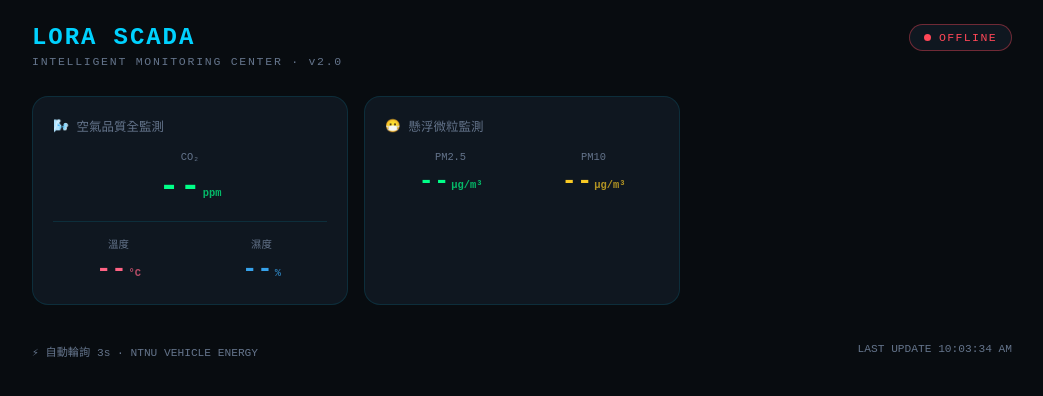
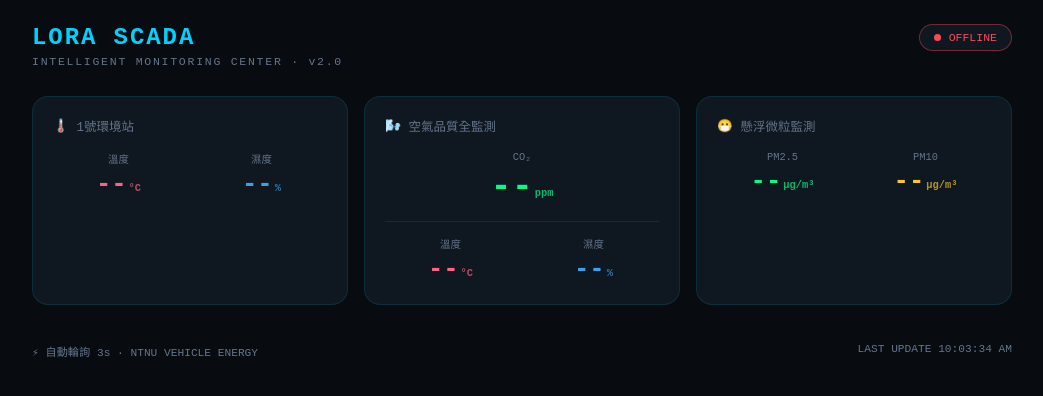
Before and after one commit to 0918tonychen-commits/ysz, a Flask app: page / in a window 1280 px wide. Shown: the top 396 px of the page, without its empty margins (118-1161 px from the left). Run offline with Flask 3, Linux system fonts and the light colour scheme.

Commit message:
feat!: finalize LoRa SCADA v2.0 with unified sensor mapping, batch syncing, and CSV telemetry export

```diff
--- a/templates/index.html
+++ b/templates/index.html
@@ -6,7 +6,7 @@
   <title>LoRa SCADA 智能監控中心</title>
   <script src="https://cdn.jsdelivr.net/npm/chart.js"></script>
   <style>
-    /* ── 完整 CSS 恢復：包含所有變數與動畫 ── */
+    /* ── 完整 CSS 恢復 ── */
     *, *::before, *::after { box-sizing: border-box; margin: 0; padding: 0; }
 
     :root {
@@ -43,7 +43,6 @@
       justify-content: space-between;
       align-items: flex-start;
       margin-bottom: 28px;
-      gap: 16px;
     }
     .header-left h1 {
       font-size: 1.5rem;
@@ -68,7 +67,6 @@
       border: 0.5px solid var(--border);
       border-radius: 999px;
       font-size: 0.72rem;
-      letter-spacing: 0.12em;
     }
     .status-badge.is-online { border-color: rgba(0,255,136,0.4); color: var(--green); }
     .status-badge.is-offline { border-color: rgba(255,71,87,0.4); color: #ff4757; }
@@ -92,7 +90,6 @@
       cursor: pointer;
       transition: transform 0.25s ease, border-color 0.25s ease;
       position: relative;
-      overflow: hidden;
     }
     .card:hover { transform: translateY(-3px); border-color: var(--border-hover); }
     .card.active { border-color: var(--cyan); box-shadow: 0 0 24px rgba(0,210,255,0.15); }
@@ -129,6 +126,7 @@
       opacity: 0;
       overflow: hidden;
       transition: max-height 0.5s ease, opacity 0.4s ease;
+      margin-top: 16px;
     }
     .chart-panel.show { max-height: 500px; opacity: 1; padding: 20px; border-color: var(--cyan); }
 
@@ -140,18 +138,9 @@
       padding: 5px 12px;
       border-radius: 6px;
       cursor: pointer;
-      font-size: 0.8rem;
-    }
-    .close-btn:hover { color: var(--text); }
-
-    .footer {
-      display: flex;
-      justify-content: space-between;
-      margin-top: 20px;
-      font-size: 0.7rem;
-      color: var(--muted);
     }
 
+    .footer { display: flex; justify-content: space-between; margin-top: 20px; font-size: 0.7rem; color: var(--muted); }
     .c-red { color: var(--red); }
     .c-blue { color: var(--blue); }
     .c-green { color: var(--green); }
@@ -182,9 +171,7 @@
         <button class="close-btn" onclick="closeChart()">✕</button>
       </div>
     </div>
-    <div style="height:300px; width:100%;">
-      <canvas id="myChart"></canvas>
-    </div>
+    <div style="height:300px; width:100%;"><canvas id="myChart"></canvas></div>
   </div>
 
   <div class="footer">
@@ -196,9 +183,10 @@
 
 <script>
 // ────────────────────────────────────────────
-// 1. 設定與狀態
+// 1. 設定 (把 s01 加回來了！)
 // ────────────────────────────────────────────
 const SENSOR_CONFIG = {
+  s01: { name: '1號環境站',    icon: '🌡️', type: 'env' },
   s02: { name: '空氣品質全監測', icon: '🌬️', type: 'air_all' },
   s03: { name: '懸浮微粒監測',  icon: '😷', type: 'pm_data' },
 };
@@ -207,7 +195,7 @@ let activeNode = null;
 let isFetching = false;
 
 // ────────────────────────────────────────────
-// 2. Chart.js 初始化 (恢復雙 Y 軸設定)
+// 2. Chart 初始化
 // ────────────────────────────────────────────
 const ctx = document.getElementById('myChart').getContext('2d');
 const chart = new Chart(ctx, {
@@ -226,7 +214,7 @@ const chart = new Chart(ctx, {
 });
 
 // ────────────────────────────────────────────
-// 3. 介面渲染
+// 3. 介面初始化與更新
 // ────────────────────────────────────────────
 function initCards() {
   const grid = document.getElementById('scada-grid');
@@ -238,81 +226,63 @@ function initCards() {
 
     let body = '';
     if (conf.type === 'air_all') {
-      body = `
-        <div class="co2-display">
-          <div class="val-label">CO₂</div>
-          <div class="val-num c-green"><span id="${id}-co2">--</span><span class="val-unit">ppm</span></div>
-        </div>
-        <div class="val-row">
-          <div class="val-item">
-            <div class="val-label">溫度</div>
-            <div class="val-num c-red"><span id="${id}-t">--</span><span class="val-unit">°C</span></div>
-          </div>
-          <div class="val-item">
-            <div class="val-label">濕度</div>
-            <div class="val-num c-blue"><span id="${id}-h">--</span><span class="val-unit">%</span></div>
-          </div>
-        </div>`;
+      body = `<div class="co2-display"><div class="val-label">CO₂</div><div class="val-num c-green"><span id="${id}-co2">--</span><span class="val-unit">ppm</span></div></div>
+              <div class="val-row"><div class="val-item"><div class="val-label">溫度</div><div class="val-num c-red"><span id="${id}-t">--</span><span class="val-unit">°C</span></div></div>
+              <div class="val-item"><div class="val-label">濕度</div><div class="val-num c-blue"><span id="${id}-h">--</span><span class="val-unit">%</span></div></div></div>`;
+    } else if (conf.type === 'env') {
+      body = `<div class="val-row"><div class="val-item"><div class="val-label">溫度</div><div class="val-num c-red"><span id="${id}-t">--</span><span class="val-unit">°C</span></div></div>
+              <div class="val-item"><div class="val-label">濕度</div><div class="val-num c-blue"><span id="${id}-h">--</span><span class="val-unit">%</span></div></div></div>`;
     } else {
-      body = `
-        <div class="val-row">
-          <div class="val-item">
-            <div class="val-label">PM2.5</div>
-            <div class="val-num c-green"><span id="${id}-pm25">--</span><span class="val-unit">μg/m³</span></div>
-          </div>
-          <div class="val-item">
-            <div class="val-label">PM10</div>
-            <div class="val-num c-yellow"><span id="${id}-pm10">--</span><span class="val-unit">μg/m³</span></div>
-          </div>
-        </div>`;
+      body = `<div class="val-row"><div class="val-item"><div class="val-label">PM2.5</div><div class="val-num c-green"><span id="${id}-pm25">--</span><span class="val-unit">μg/m³</span></div></div>
+              <div class="val-item"><div class="val-label">PM10</div><div class="val-num c-yellow"><span id="${id}-pm10">--</span><span class="val-unit">μg/m³</span></div></div></div>`;
     }
-
     card.innerHTML = `<div class="card-title"><span>${conf.icon}</span>${conf.name}</div>${body}`;
     grid.appendChild(card);
   });
 }
 
 function updateUI(data) {
-  // 更新即時數值
   Object.entries(SENSOR_CONFIG).forEach(([id, conf]) => {
     if (conf.type === 'air_all') {
-      document.getElementById(`${id}-co2`).textContent = data[`${id}_c`]?.val || '--';
-      document.getElementById(`${id}-t`).textContent   = data[`${id}_t`]?.val || '--';
-      document.getElementById(`${id}-h`).textContent   = data[`${id}_h`]?.val || '--';
+      document.getElementById(`${id}-co2`).textContent = data[`${id}_c`]?.val || data[`${id}_co2`]?.val || '--';
+      document.getElementById(`${id}-t`).textContent = data[`${id}_t`]?.val || '--';
+      document.getElementById(`${id}-h`).textContent = data[`${id}_h`]?.val || '--';
+    } else if (conf.type === 'env') {
+      document.getElementById(`${id}-t`).textContent = data[`${id}_t`]?.val || '--';
+      document.getElementById(`${id}-h`).textContent = data[`${id}_h`]?.val || '--';
     } else {
       document.getElementById(`${id}-pm25`).textContent = data[`${id}_pm25`]?.val || '--';
       document.getElementById(`${id}-pm10`).textContent = data[`${id}_pm10`]?.val || '--';
     }
   });
-
-  // 更新系統狀態
   const isOnline = data.status === 'online';
   document.getElementById('status-badge').className = `status-badge ${isOnline ? 'is-online' : 'is-offline'}`;
   document.getElementById('status-dot').className = `dot ${isOnline ? 'pulse' : ''}`;
   document.getElementById('status-text').textContent = isOnline ? 'ONLINE' : 'OFFLINE';
   document.getElementById('last-update').textContent = `LAST UPDATE ${new Date().toLocaleTimeString()}`;
-
-  // 如果圖表開著，同步更新
-  if (activeNode && data.history[activeNode]) {
-    renderChart(activeNode, data.history[activeNode]);
-  }
+  if (activeNode && data.history[activeNode]) renderChart(activeNode, data.history[activeNode]);
 }
 
 // ────────────────────────────────────────────
-// 4. 圖表繪製與 CSV 邏輯 (包含 toNumbers 修復)
+// 4. 圖表繪製與工具
 // ────────────────────────────────────────────
 function toNumbers(arr) { return (arr ?? []).map(Number); }
 
 function renderChart(id, h) {
   chart.data.labels = h.labels;
   const conf = SENSOR_CONFIG[id];
-
   if (conf.type === 'air_all') {
     chart.options.scales.y1.display = true;
     chart.data.datasets = [
       { label: 'CO2 (ppm)', data: toNumbers(h.co2), borderColor: '#00ff88', yAxisID: 'y1', tension: 0.4 },
       { label: '溫度 (°C)',  data: toNumbers(h.temp), borderColor: '#ff6384', yAxisID: 'y', tension: 0.4 },
       { label: '濕度 (%)',   data: toNumbers(h.hum),  borderColor: '#36a2eb', yAxisID: 'y', tension: 0.4 }
+    ];
+  } else if (conf.type === 'env') {
+    chart.options.scales.y1.display = false;
+    chart.data.datasets = [
+      { label: '溫度 (°C)', data: toNumbers(h.temp), borderColor: '#ff6384', tension: 0.4 },
+      { label: '濕度 (%)',  data: toNumbers(h.hum),  borderColor: '#36a2eb', tension: 0.4 }
     ];
   } else {
     chart.options.scales.y1.display = false;
@@ -337,24 +307,17 @@ function exportCSV() {
     }
     const blob = new Blob([csv], { type: 'text/csv' });
     const url = URL.createObjectURL(blob);
-    const a = document.createElement('a');
-    a.href = url; a.download = `${activeNode}_data_${new Date().getTime()}.csv`; a.click();
+    const a = document.createElement('a'); a.href = url; a.download = `${activeNode}_data.csv`; a.click();
   });
 }
 
 // ────────────────────────────────────────────
-// 5. 輪詢與控制器
+// 5. 控制與輪詢
 // ────────────────────────────────────────────
 async function fetchData() {
-  if (isFetching) return;
-  isFetching = true;
-  try {
-    const res = await fetch('/api/all_data');
-    const data = await res.json();
-    updateUI(data);
-  } catch (err) {
-    console.error("Fetch Error:", err);
-  } finally { isFetching = false; }
+  if (isFetching) return; isFetching = true;
+  try { const res = await fetch('/api/all_data'); const data = await res.json(); updateUI(data); }
+  catch (err) { console.error(err); } finally { isFetching = false; }
 }
 
 function toggleChart(id) {
@@ -366,11 +329,7 @@ function toggleChart(id) {
   fetchData();
 }
 
-function closeChart() {
-  activeNode = null;
-  document.getElementById('chart-panel').classList.remove('show');
-  document.querySelectorAll('.card').forEach(c => c.classList.remove('active'));
-}
+function closeChart() { activeNode = null; document.getElementById('chart-panel').classList.remove('show'); document.querySelectorAll('.card').forEach(c => c.classList.remove('active')); }
 
 initCards();
 fetchData();
```
